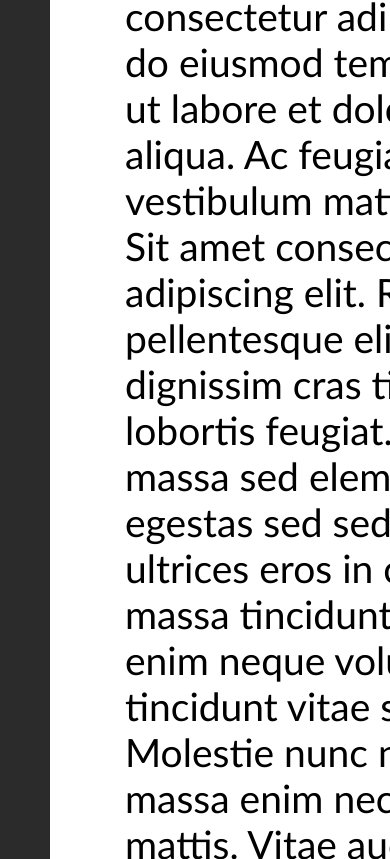
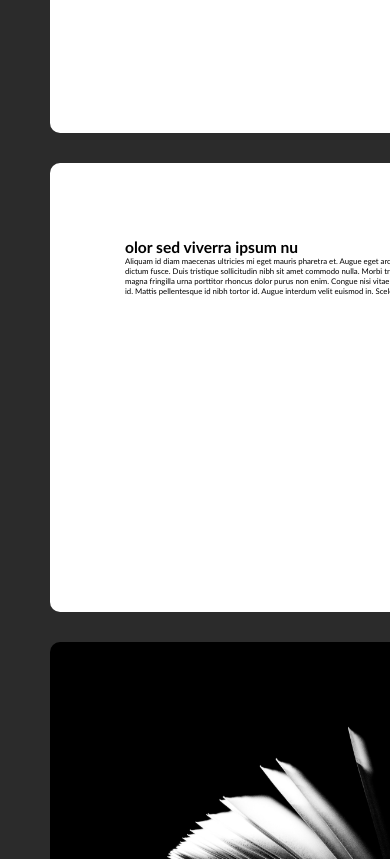
Before and after one commit to myWebsiteNow/myWebsiteNow.github.io, a plain HTML site: page index.html in a window 390 px wide. Shown: the part 1141-2000 px from the top of the page. Drawn offline with Linux system fonts and the light colour scheme.

Commit message:
Update backup.css

```diff
--- a/backup.css
+++ b/backup.css
@@ -280,7 +280,7 @@ body {
 
     .body1 {
         border-radius: 10px;
-        font-size: 10vw;
+        font-size: 2vw;
         padding: 75px;
         background: white;
         grid-column: 2/3;
@@ -289,7 +289,7 @@ body {
 
     .body2 {
         border-radius: 10px;
-        font-size: 10vw;
+        font-size: 2vw;
         padding: 75px;
         background: white;
         grid-column: 2/3;
@@ -312,7 +312,7 @@ body {
 
     .body3 {
         border-radius: 10px;
-        font-size: 10vw;
+        font-size: 2vw;
         padding: 75px;
         background: white;
         grid-column: 2/3;
```
